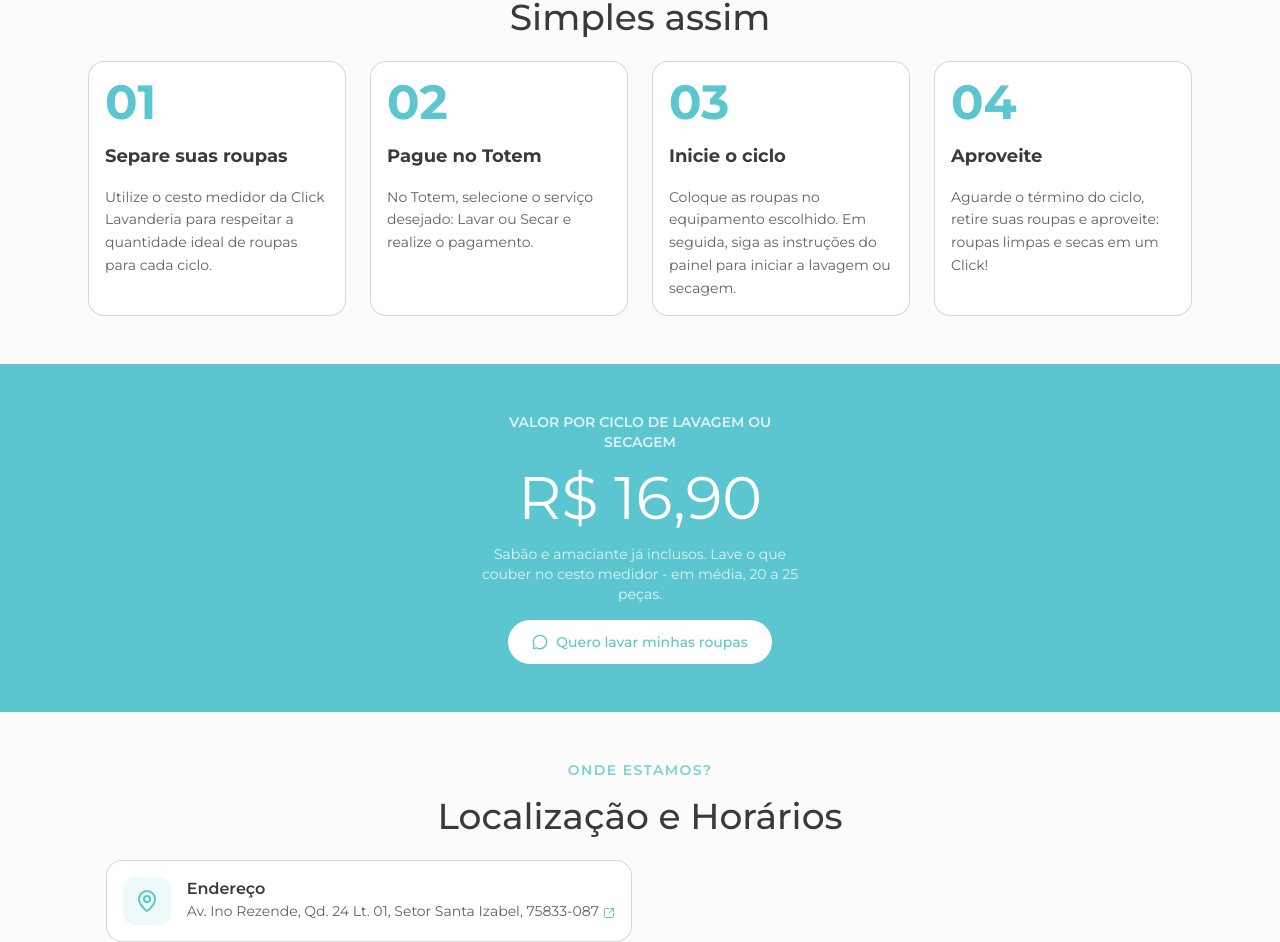
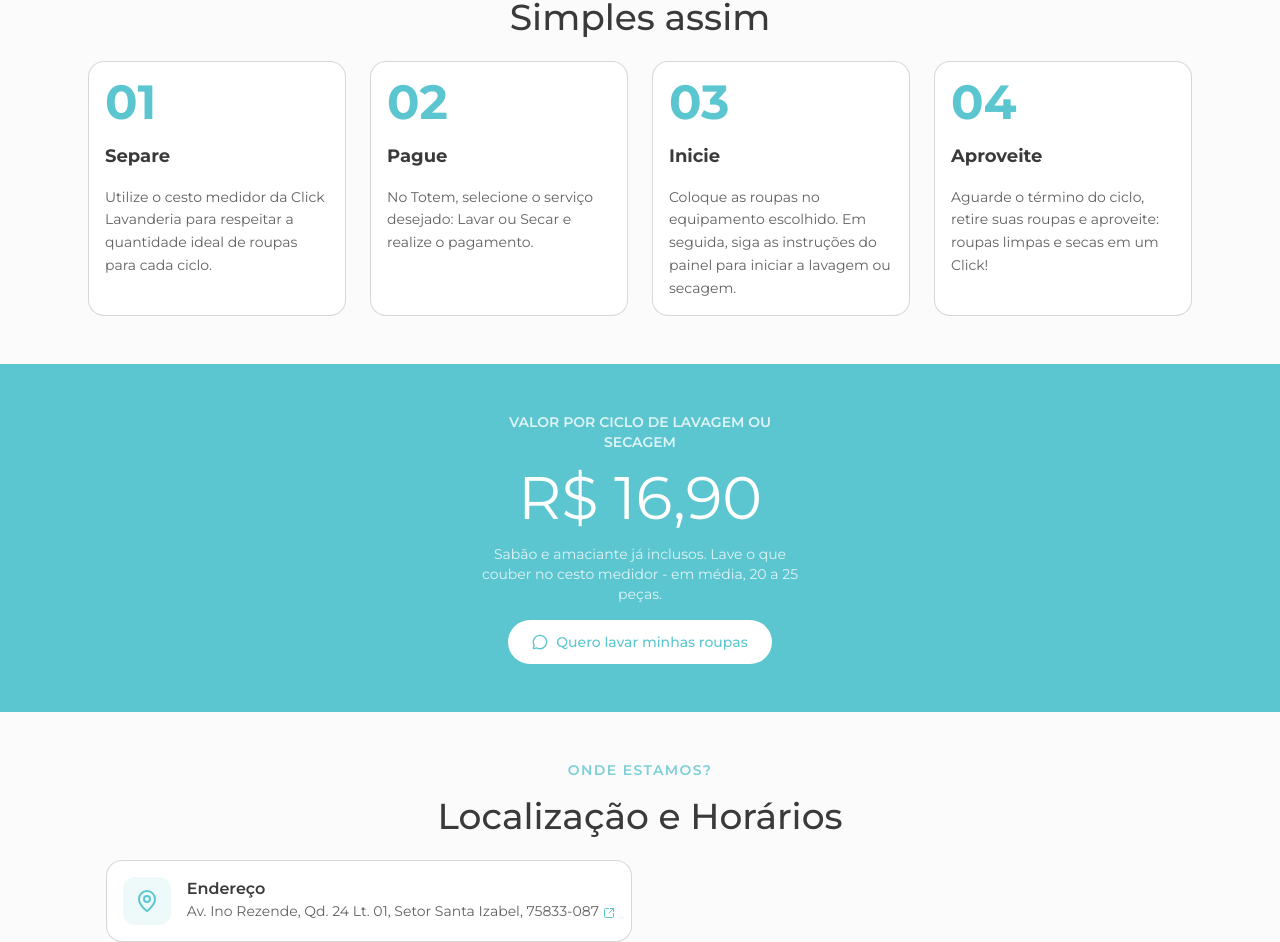
Before and after one commit to vitororb/click-lavanderia, a Next.js app: page / in a window 1280 px wide. Shown: the part 1296-2238 px from the top of the page. Built offline with nearby package versions, Linux system fonts and the light colour scheme; grey boxes are pictures that could not be loaded.

Commit message:
feat: simplifica títulos das etapas no componente HowItWorks

```diff
--- a/components/HowItWorks.tsx
+++ b/components/HowItWorks.tsx
@@ -4,17 +4,17 @@ import { StepCard } from "./StepCard";
 const steps = [
   {
     num: "01",
-    title: "Separe suas roupas",
+    title: "Separe",
     desc: "Utilize o cesto medidor da Click Lavanderia para respeitar a quantidade ideal de roupas para cada ciclo.",
   },
   {
     num: "02",
-    title: "Pague no Totem",
+    title: "Pague",
     desc: "No Totem, selecione o serviço desejado: Lavar ou Secar e realize o pagamento.",
   },
   {
     num: "03",
-    title: "Inicie o ciclo",
+    title: "Inicie",
     desc: "Coloque as roupas no equipamento escolhido. Em seguida, siga as instruções do painel para iniciar a lavagem ou secagem.",
   },
   {
```
